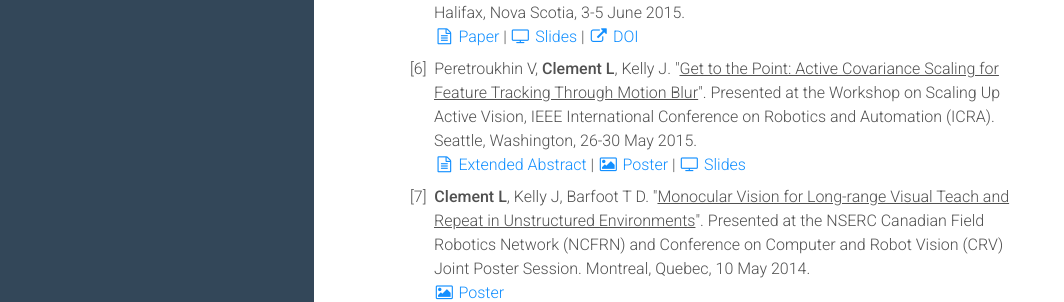
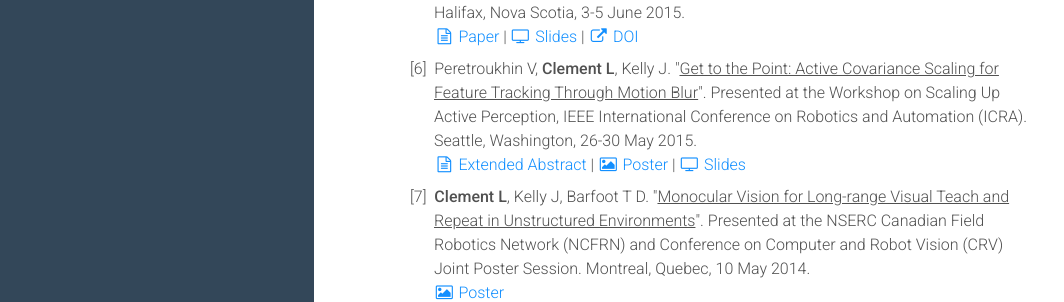
Before and after one commit to leeclemnet/leeclemnet.github.io, a Jekyll site: the page built from publications.md, in a window 1280 px wide and 1346 px high. Shown: the part 737-1039 px from the top of the window, without its empty margins (6-1070 px from the left). Built offline with Jekyll 4.4.1, drawn with Linux system fonts in a browser that asks for light colours; nearby versions of some CDN libraries.

Commit message:
Corrected error in workshop title

```diff
--- a/publications.md
+++ b/publications.md
@@ -43,7 +43,7 @@ sitemap:
 | <a href="http://dx.doi.org/10.1109/CRV.2015.11"><i class="fa fa-external-link fa-fw"></i> DOI</a>
 </li>
 
-<li> Peretroukhin V, <b>Clement L</b>, Kelly J. "<u>Get to the Point: Active Covariance Scaling for Feature Tracking Through Motion Blur</u>". Presented at the Workshop on Scaling Up Active Vision, IEEE International Conference on Robotics and Automation (ICRA). Seattle, Washington, 26-30 May 2015.<br/>
+<li> Peretroukhin V, <b>Clement L</b>, Kelly J. "<u>Get to the Point: Active Covariance Scaling for Feature Tracking Through Motion Blur</u>". Presented at the Workshop on Scaling Up Active Perception, IEEE International Conference on Robotics and Automation (ICRA). Seattle, Washington, 26-30 May 2015.<br/>
 <a href="{{ site.url }}/assets/docs/icra2015_blur_abstract.pdf"><i class="fa fa-file-text-o fa-fw"></i> Extended Abstract</a>
 | <a href="{{ site.url }}/assets/docs/icra2015_blur_poster.pdf"><i class="fa fa-image fa-fw"></i> Poster</a>
 | <a href="{{ site.url }}/assets/docs/icra2015_blur_slides.pdf"><i class="fa fa-television fa-fw"></i> Slides</a>
```
